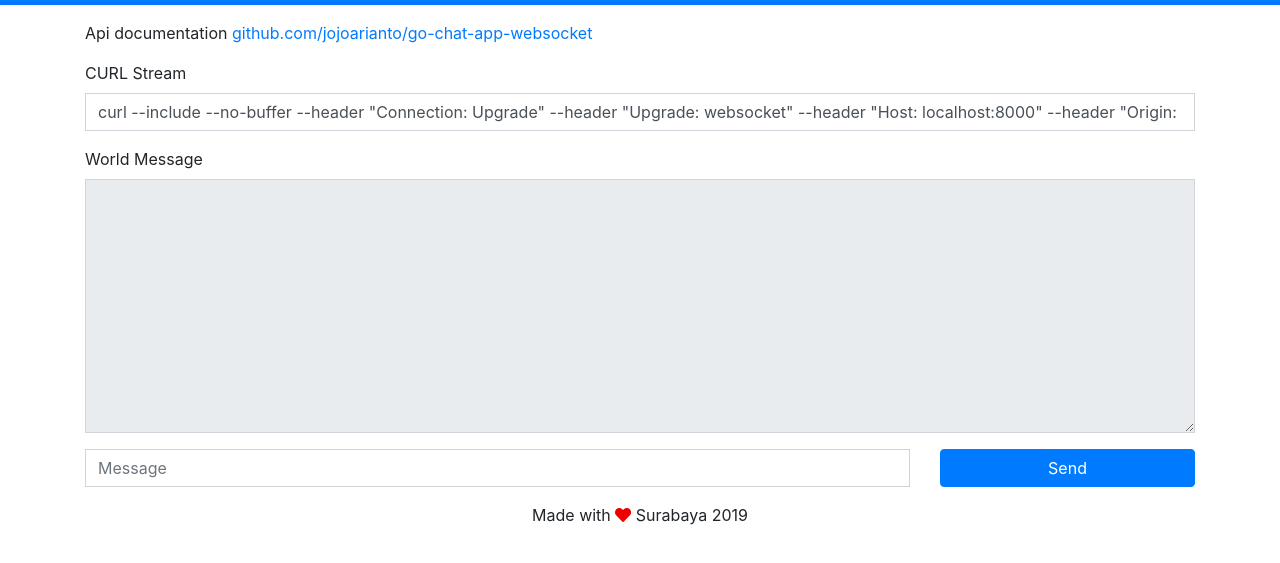
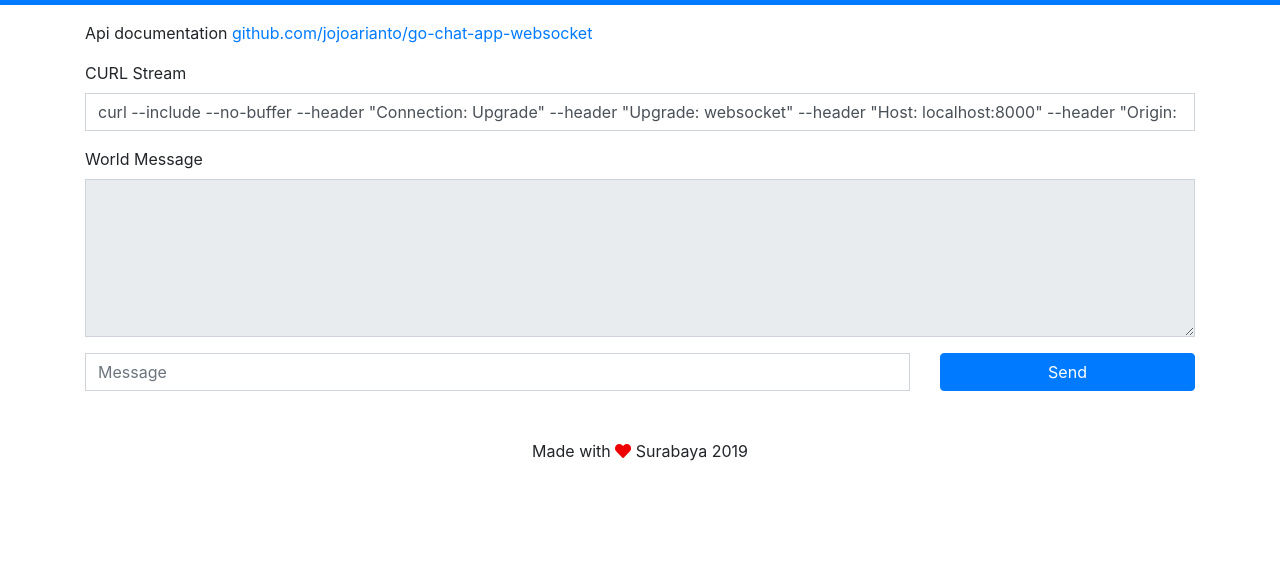
Before and after one commit to jojoarianto/go-chat-app-websocket, a plain HTML site: page static/index.html in a window 1280 px wide. Shown: the part 51-614 px from the top of the page. Drawn offline with nearby package versions, Linux system fonts and the light colour scheme.

Commit message:
minor changes, improve ui and start write readme

```diff
--- a/static/index.html
+++ b/static/index.html
@@ -40,7 +40,7 @@
 
         <div class="form-group">
             <label for="ioarea">World Message</label>
-            <textarea class="form-control rounded-0" id="ioarea" rows="10" disabled></textarea>
+            <textarea class="form-control rounded-0" id="ioarea" rows="6" disabled></textarea>
         </div>
         <div class="form-group">
             <div class="row">
@@ -54,7 +54,7 @@
             </div>
         </div>
 
-        <p class="mt-3" style="text-align:center">
+        <p class="mt-5" style="text-align:center">
         Made with <i class="fa fa-heart heart"></i> Surabaya 2019
         </p>
     </div>
```
Also changed, not shown: static/demo_app.png (added), 1 other file.
